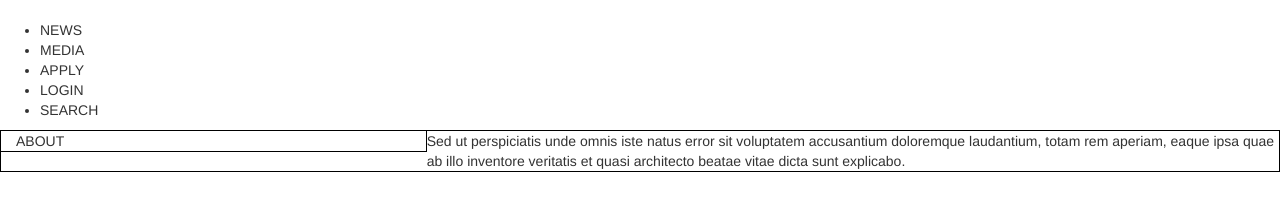
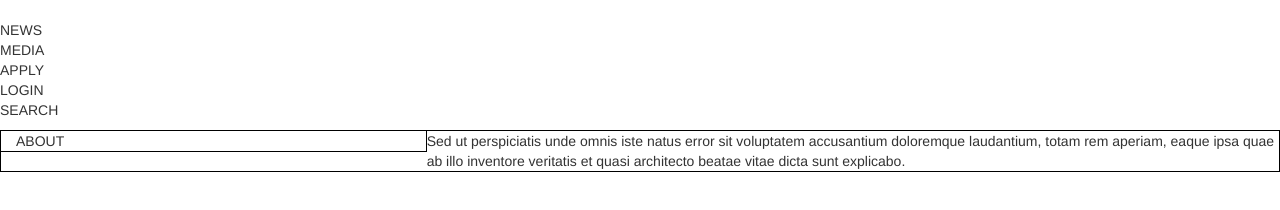
Before and after one commit to HermenegildoMI/BCPrototype, a plain HTML site: page index.html in a window 1280 px wide. Drawn offline with Linux system fonts and the light colour scheme.

Commit message:
reset css

```diff
--- a/site.css
+++ b/site.css
@@ -1,3 +1,30 @@
 .border {
     border: 1px solid black;
 }
+
+/*RESET*/
+*,
+h1,
+h2,
+h3,
+h4,
+h5,
+h6 {
+    margin: 0;
+    padding: 0;
+}
+
+
+html, body{
+    width: 100%;
+    height: 100%;
+}
+
+body{
+    position: relative;
+}
+
+footer{
+    width: 100%;
+    height: 100px;
+}
```
